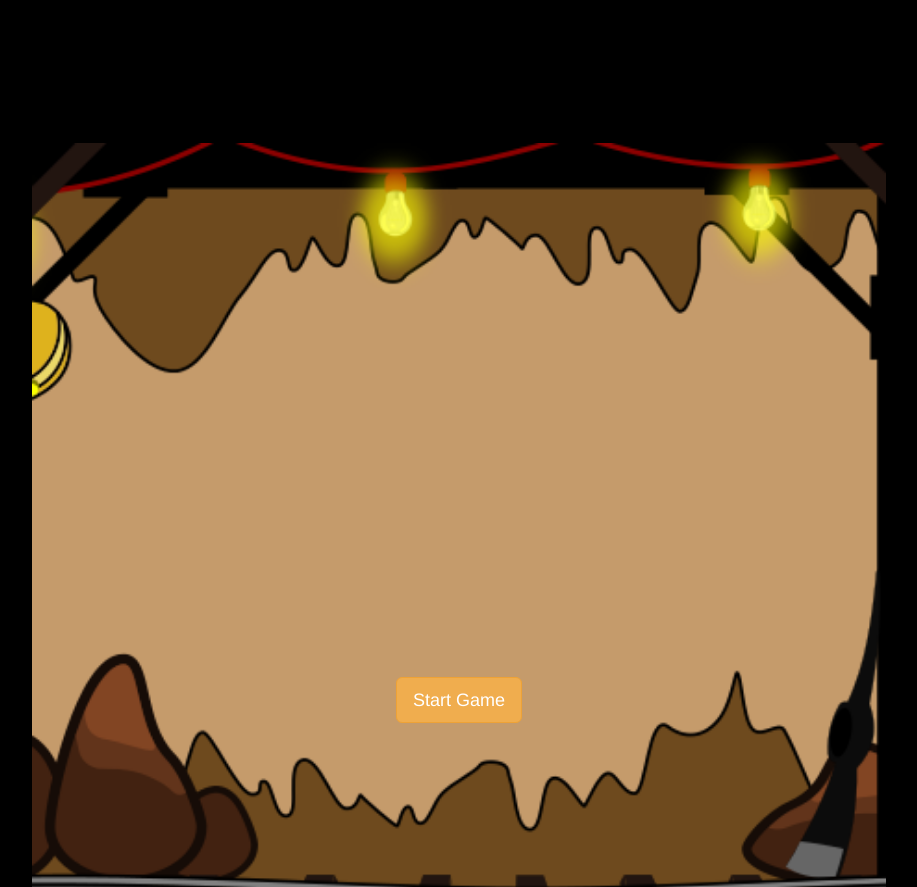
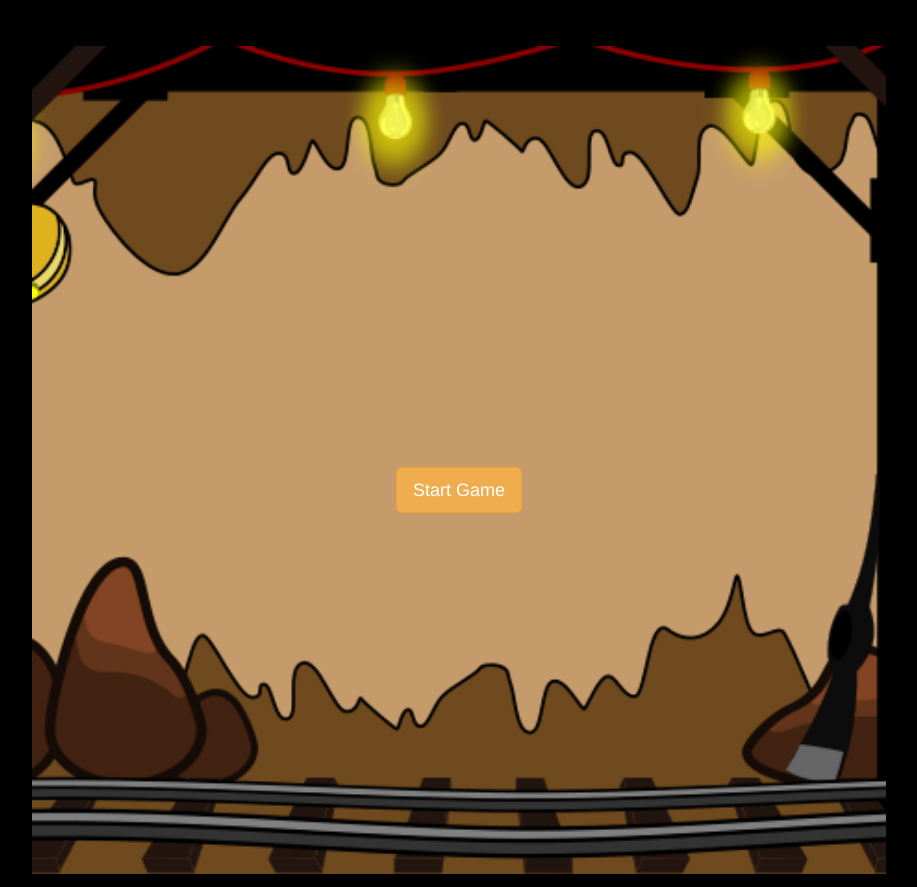
Before and after one commit to RKSole/FIRST-PROJECT-RA-L-, a plain HTML site: page index.html in a window 1280 px wide. Shown: the top 887 px of the page, without its empty margins (181-1098 px from the left). Drawn offline with nearby package versions, Linux system fonts and the light colour scheme.

Commit message:
little changes

```diff
--- a/css/main.css
+++ b/css/main.css
@@ -9,13 +9,13 @@
 
 .col-md-8 {
   width: 100%;
-  height: 100em;
+  height: 70em;
   color: gold;
   background-image: url("../images/mine_tunnel.png") ;
   background-repeat: no-repeat;
   background-size:80em;
   background-position-x: 50%;
-  background-position-y: 25%;
+  background-position-y: 30%;
   display:flex;
   align-items: center;
   justify-content: center;
--- a/index.html
+++ b/index.html
@@ -17,7 +17,7 @@
 </head>
 
 <body>
-  <audio src="sound/Crypto.mp3" loop></audio>
+  <audio src="sound/Crypto.mp3" autoplay></audio>
   <div class="container-fluid">
     <div class="row">
       <div class="col-md-2"></div>
```
